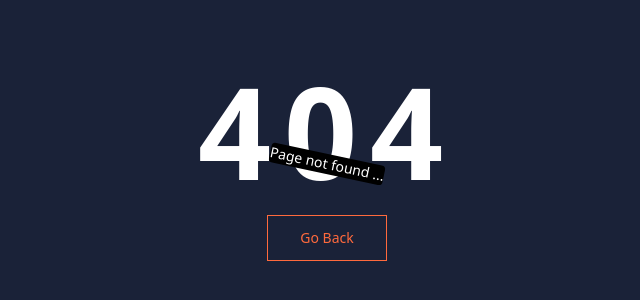
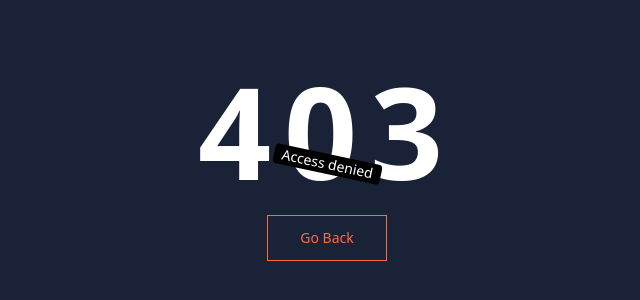
Before and after one commit to LovelySehotra/LearningManagementSystem, a React (Vite) app in the folder client/lms-frontend/: page /denied in a window 1280 px wide. Before the commit this address had no page. Shown: the part 236-536 px from the top of the page, without its empty margins (313-953 px from the left). Built offline with nearby package versions, Linux system fonts and the light colour scheme.

Commit message:
add denied page

```diff
--- a/client/lms-frontend/src/App.jsx
+++ b/client/lms-frontend/src/App.jsx
@@ -10,6 +10,7 @@
 import Login from './Pages/Login';
 import CoursesList from './Pages/Course/CoursesList';
 import Contact from './Pages/Contact';
+import Denied from './Pages/Denied';
 
 function App() {
   // const [count, setCount] = useState(0)
@@ -21,6 +22,7 @@
       <Route path="/about" element = {<AboutUs/>}></Route>
       <Route path="/courses" element = {<CoursesList/>}></Route>
       <Route path="/contact" element = {<Contact/>}></Route>
+      <Route path="/denied" element = {<Denied/>}></Route>
       <Route path="/*" element = {<PageNotFound/>}></Route>
       <Route path="/signup" element = {<SignUp/>}></Route>
       <Route path="/login" element = {<Login/>}></Route>
--- /dev/null
+++ b/client/lms-frontend/src/Pages/Denied.jsx
@@ -0,0 +1,22 @@
+import { useNavigate } from "react-router-dom";
+
+function Denied(){
+    const navigate = useNavigate();
+
+    return (
+        <main className="h-screen w-full flex flex-col justify-center items-center bg-[#1A2238]">
+        <h1 className="text-9xl font-extrabold text-white tracking-widest">403</h1>
+        <div className="bg-black text-white px-2 text-sm rounded rotate-12 absolute">
+            Access denied
+        </div>
+        <button className="mt-5">
+                <a className="relative inline-block text-sm font-medium text-[#FF6A3D] group active:text-yellow-500 focus:outline-none focus:ring">
+                    <span onClick={()=>navigate(-1)} className="relative block px-8 py-3 bg-[#1A2238] border border-current">Go Back</span>
+
+                </a>
+
+            </button>
+        </main>
+    )
+}
+export default Denied;
```
